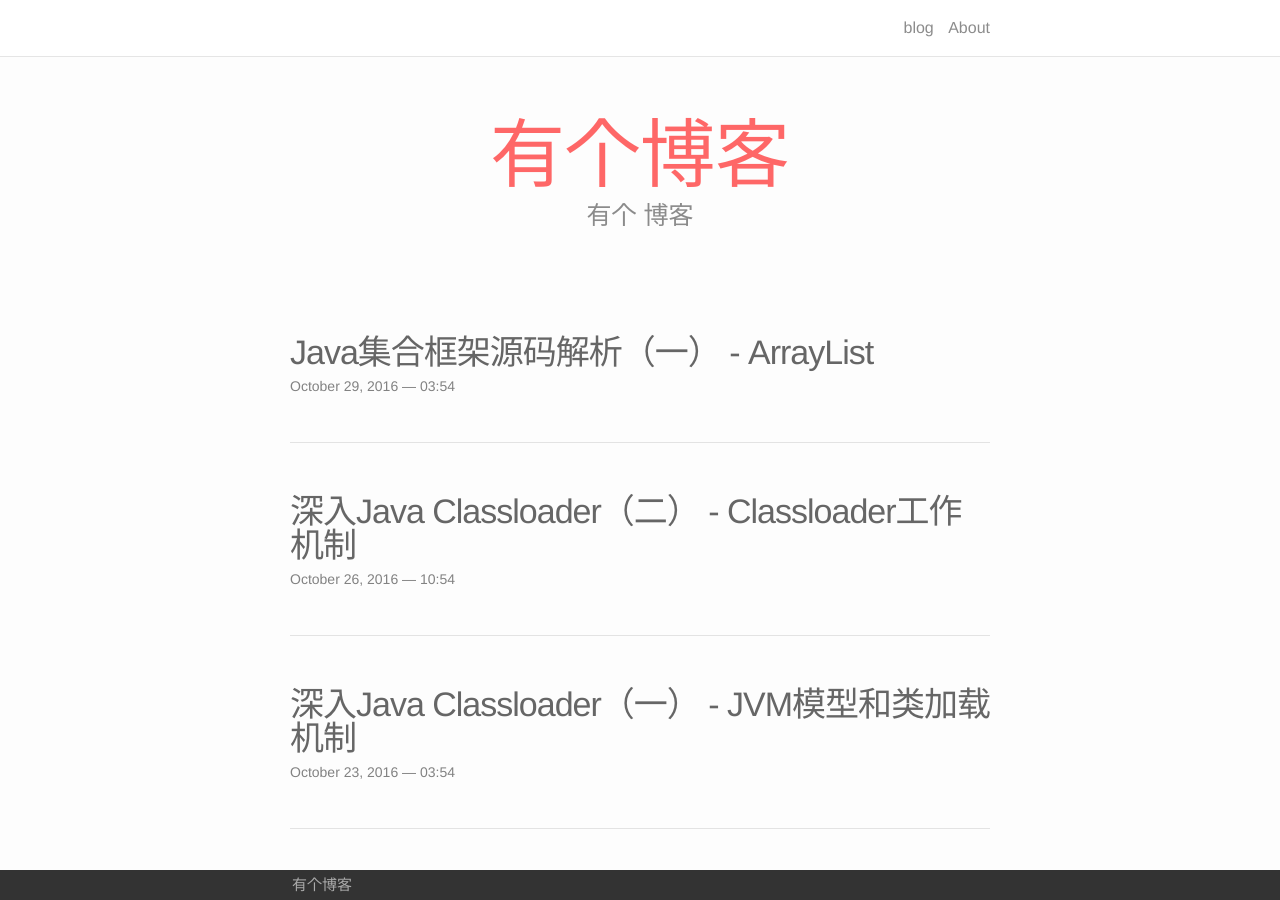
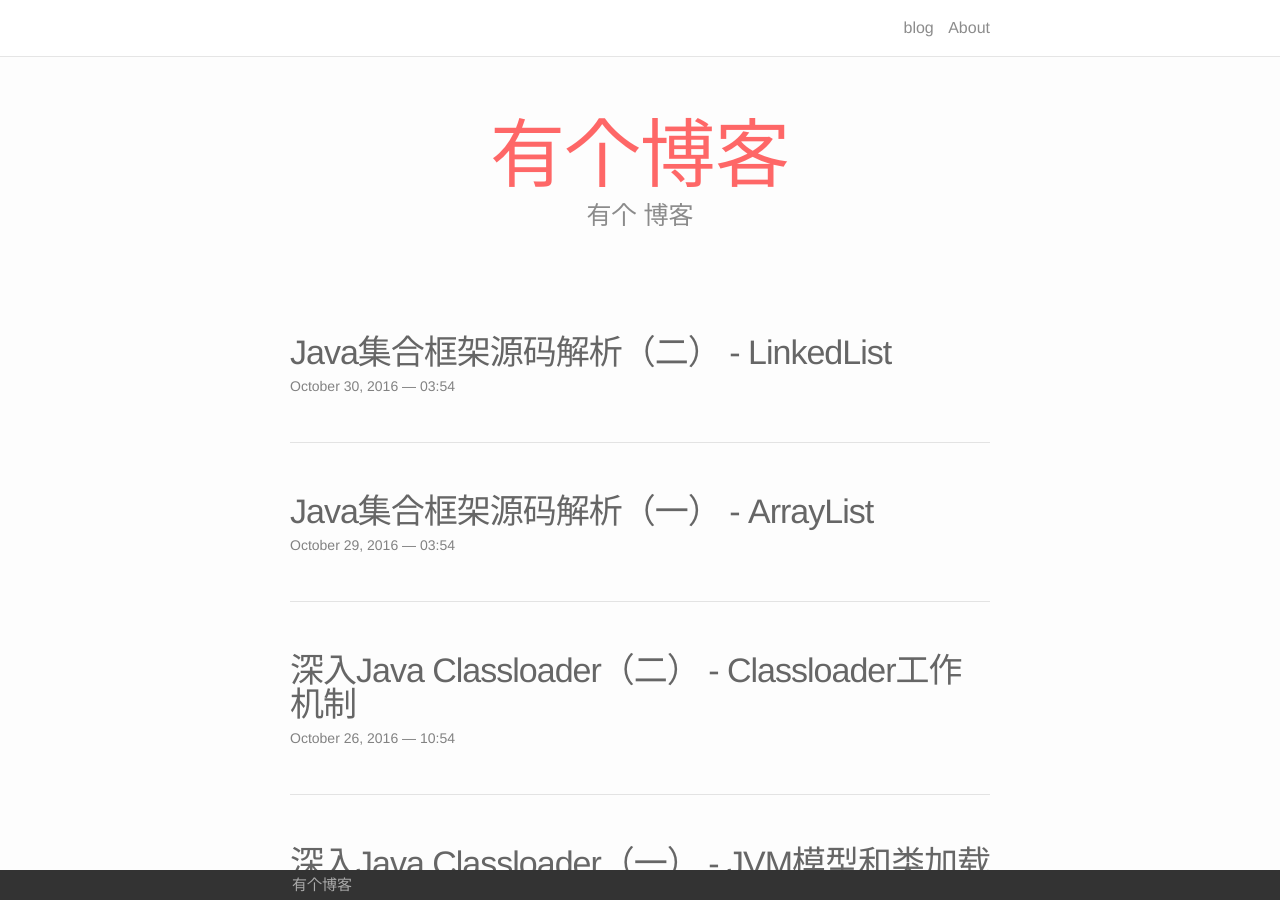
Before and after one commit to afghl/afghl.github.io, a Jekyll site: the page built from index.html, in a window 1280 px wide and 900 px high. Built offline with Jekyll 4.4.1, drawn with Linux system fonts in a browser that asks for light colours; part of the change alters nothing that is shown.

Commit message:
add linked list

```diff
--- a/_posts/2016-10-29-java-collection-framework-01-arraylist.markdown
+++ b/_posts/2016-10-29-java-collection-framework-01-arraylist.markdown
@@ -18,7 +18,11 @@ struct LNode {
 };
 ~~~
 
-而在ArrayList里，同样有ElementData和size两个实例变量，通过两个基本变量来实现可动态变容的数组的。（在构造器处看看这两个变量）下面我们看看ArrayList一些常见接口和内部实现。
+而在ArrayList里，同样有ElementData和size两个实例变量，通过两个基本变量来实现可动态变容的数组的。
+
+（在构造器处看看这两个变量）
+
+下面我们看看ArrayList一些常见接口和内部实现。
 
 #### 添加
 
--- /dev/null
+++ b/_posts/2016-10-30-java-collection-framework-02-linkedlist.markdown
@@ -0,0 +1,129 @@
+---
+layout: post
+title:  "Java集合框架源码解析（二） - LinkedList"
+date:   2016-10-30 11:54:00 +0800
+---
+
+LinkedList是非线程安全的List实现，只在单线程下适合使用。LinkedList是一个用双向链表实现的一个List（通过源码很容易看出），它除了可以当做链表来操作外，它还可以当做栈、队列和双端队列来使用。
+
+如果你熟悉链表这个数据结构，LinkedList里的代码是非常易懂的，首先，链表中的每一个Node是它的一个内部类实现的：
+
+~~~ java
+private static class Node<E> {
+    E item;
+    Node<E> next;
+    Node<E> prev;
+
+    Node(Node<E> prev, E element, Node<E> next) {
+        this.item = element;
+        this.next = next;
+        this.prev = prev;
+    }
+}
+~~~
+
+这里我们已经看到LinkedList是双向链表的证据了：每个Node维护一个前向指针和后向指针。LinkedList内部就是通过多个相连的Node实现。而它本身会通过first指针和last指针维护链表的头尾：
+
+~~~ java
+public class LinkedList<E>
+    extends AbstractSequentialList<E>
+    implements List<E>, Deque<E>, Cloneable, java.io.Serializable
+{
+    transient int size = 0;
+
+    /**
+     * Pointer to first node.
+     * Invariant: (first == null && last == null) ||
+     *            (first.prev == null && first.item != null)
+     */
+    transient Node<E> first;
+
+    /**
+     * Pointer to last node.
+     * Invariant: (first == null && last == null) ||
+     *            (last.next == null && last.item != null)
+     */
+    transient Node<E> last;
+}
+~~~
+
+#### 增删改查
+
+我们已经知道LinkedList内部实现是通过链表的，这种数据结构有它固有的特性，这些特性是不会随语言实现而改变的，先简单回顾下链表的特点：
+
+1. 插入和删除某一元素，不需要移动其他元素，只需维护相邻两个结点的指针，效率很高，时间复杂度是O(1)。
+2. 结点间只通过指针相连，不要求连续的空间，空间利用率高。
+3. 通过index来访问元素的效率低，因为要逐个访问前序结点才能访问目标结点，效率是O(n)。
+
+知道链表的这几点，再看Java里LinkedList的代码并不难读，这里没必要一一罗列了。
+
+#### 千万不要用for迭代LinkedList
+
+首先先上测试代码和结果：
+
+~~~ java
+public class LoopList {
+    private final static int SIZE = 100 * 1024;
+
+    public static void main(String[] args) {
+        List<Integer> l = new LinkedList<Integer>();
+
+        for (int i = 0; i < SIZE; i++)
+            l.add(i);
+
+        forLoop(l);
+        foreachLoop(l);
+    }
+
+    private static void forLoop(List<Integer> l) {
+        long start = System.currentTimeMillis();
+
+        for (int i = 0; i < l.size(); i++)
+            l.get(i);
+
+        System.out.println("for loop, time spent: " + (System.currentTimeMillis() - start) + "ms");
+    }
+
+    private static void foreachLoop(List<Integer> l) {
+        long start = System.currentTimeMillis();
+
+        for (Integer i : l);
+
+        System.out.println("foreach loop, time spent: " + (System.currentTimeMillis() - start) + "ms");
+    }
+}
+~~~
+
+结果：
+
+~~~
+for loop, time spent: 5550ms
+foreach loop, time spent: 9ms
+~~~
+
+普通for循环速度之慢令人咋舌。其实思考一下很容易得到原因：就是上文提到的链表的特性，通过index来访问元素需要把之前的元素都访问一遍。LinkedList里`get`方法的实现：
+
+~~~ java
+public E get(int index) {
+    checkElementIndex(index);
+    return node(index).item;
+}
+
+Node<E> node(int index) {
+    // assert isElementIndex(index);
+
+    if (index < (size >> 1)) {
+        Node<E> x = first;
+        for (int i = 0; i < index; i++)
+            x = x.next;
+        return x;
+    } else {
+        Node<E> x = last;
+        for (int i = size - 1; i > index; i--)
+            x = x.prev;
+        return x;
+    }
+}
+~~~
+
+所以对于LinkedList，用访问下标的方法遍历它实在是非常痛苦。
```
